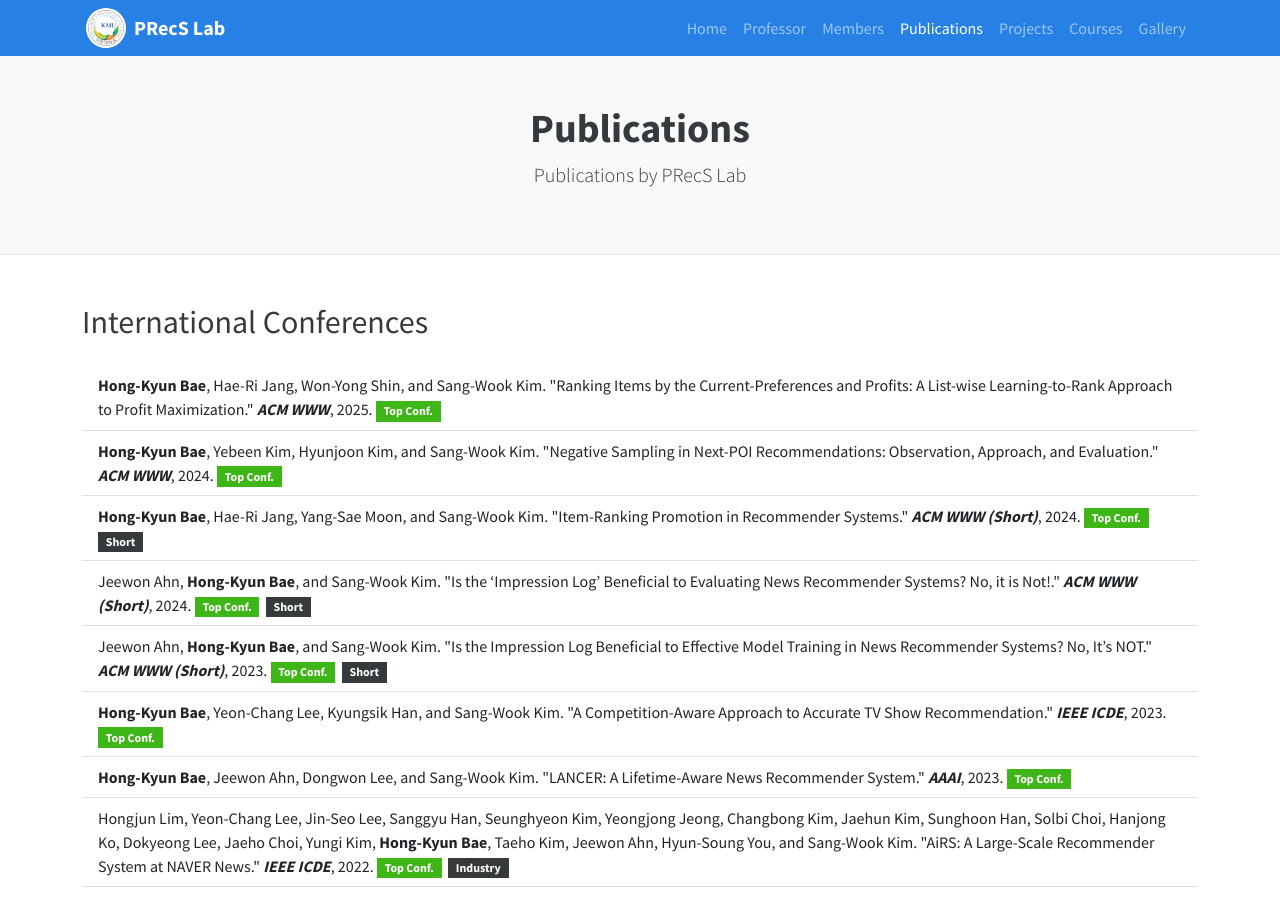
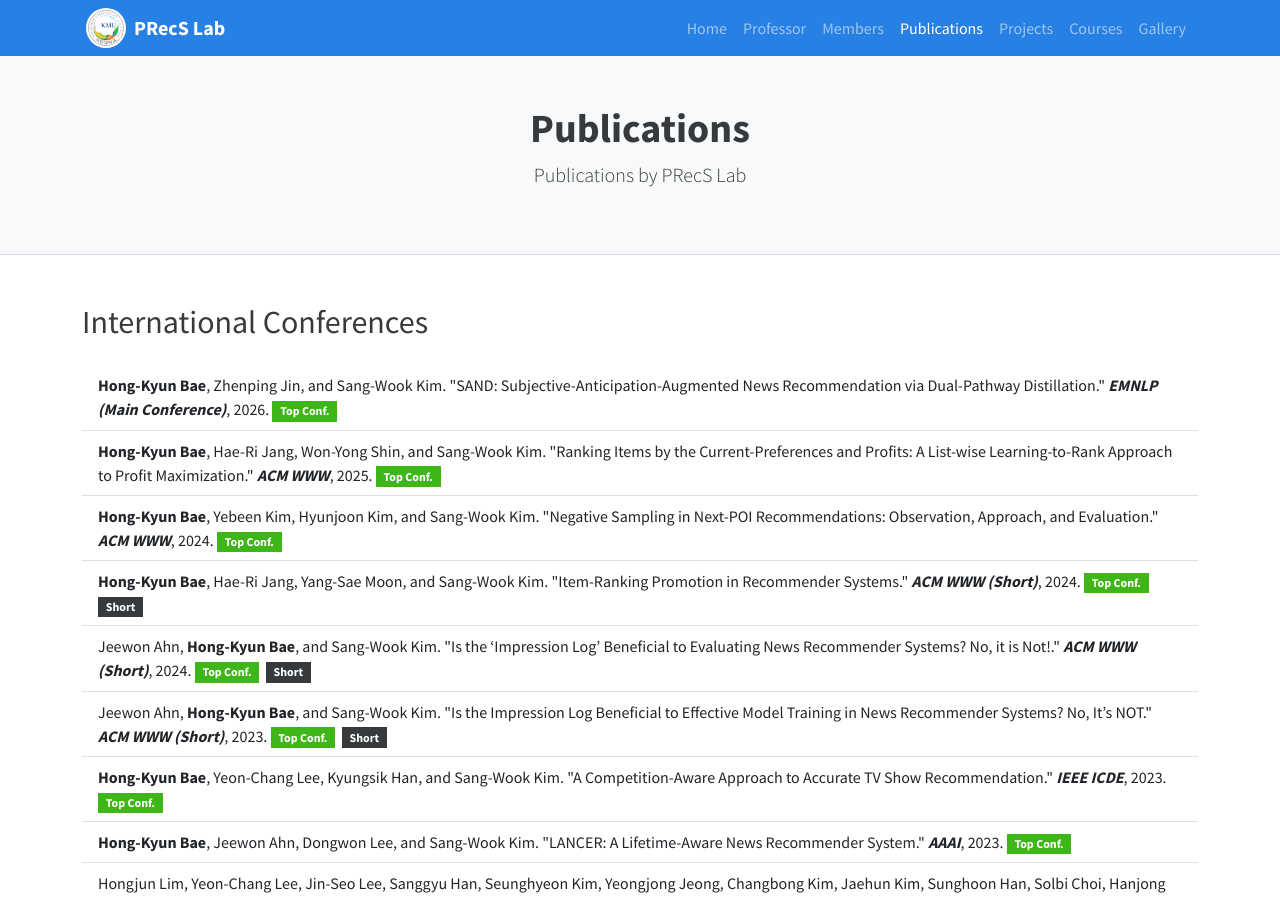
Before and after one commit to hongkyun-bae/hongkyun-bae.github.io, a Jekyll site: the page precs/publications.html, which Jekyll copies as it is, in a window 1280 px wide and 900 px high. Built offline with Jekyll 4.4.1, drawn with Linux system fonts in a browser that asks for light colours; nearby versions of some CDN libraries.

Commit message:
Add publication for EMNLP 2026 conference

```diff
--- a/precs/publications.html
+++ b/precs/publications.html
@@ -52,6 +52,12 @@
   <section class="mb-5">
     <h2 class="mb-4">International Conferences</h2>
     <ul class="list-group list-group-flush">
+
+      <li class="list-group-item">
+        <strong>Hong-Kyun Bae</strong>, Zhenping Jin, and Sang-Wook Kim.
+        "SAND: Subjective-Anticipation-Augmented News Recommendation via Dual-Pathway Distillation."
+        <em><strong>EMNLP (Main Conference)</strong></em>, 2026. <span class="badge bg-success">Top Conf.</span>
+      </li>
 
       <li class="list-group-item">
         <strong>Hong-Kyun Bae</strong>, Hae-Ri Jang, Won-Yong Shin, and Sang-Wook Kim.
```
